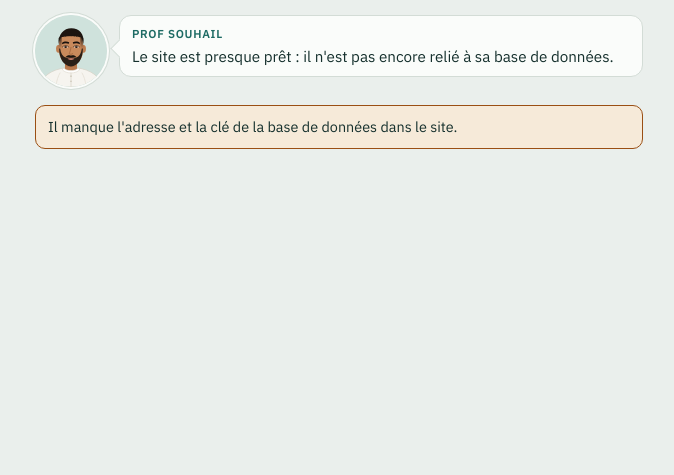
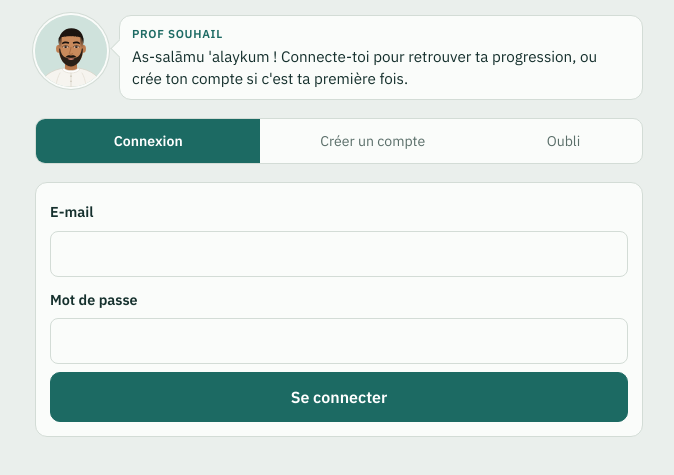
Before and after one commit to souhailarfaoui3-hub/apprentissage, a plain HTML site: page index.html in a window 1280 px wide. Shown: the part 77-552 px from the top of the page, without its empty margins (301-975 px from the left). Drawn offline with Linux system fonts and the light colour scheme.

Commit message:
Relier le site au projet Supabase
Co-Authored-By: Claude Opus 5.5 <noreply@anthropic.com>
Claude-Session: https://claude.ai/code/session_01MoYFwizC9qqV3ovbhvvUvp

```diff
--- a/index.html
+++ b/index.html
@@ -635,7 +635,7 @@ function typing(){var ae=document.activeElement;return !!ae&&ae.tagName==="INPUT
 function safeRender(){if(typing()){pendingRender=true;return;}render();}
 
 /* ---------- Connexion à Supabase ---------- */
-var CFG={url:"__SUPABASE_URL__",key:"__SUPABASE_KEY__"};
+var CFG={url:"https://utsdppdxtdktblscxqwc.supabase.co",key:"sb_publishable_t36Ehg6wqbY-M-h3Yo8f7A_p75_uMbb"};
 var sb=null,wTimer=null,writing=false,wDirty=false,retryTimer=null;
 var isRecovery=/type=recovery/.test(String(location.hash)+String(location.search));
 function configured(){return CFG.url.indexOf("__")<0&&CFG.key.indexOf("__")<0;}
```
